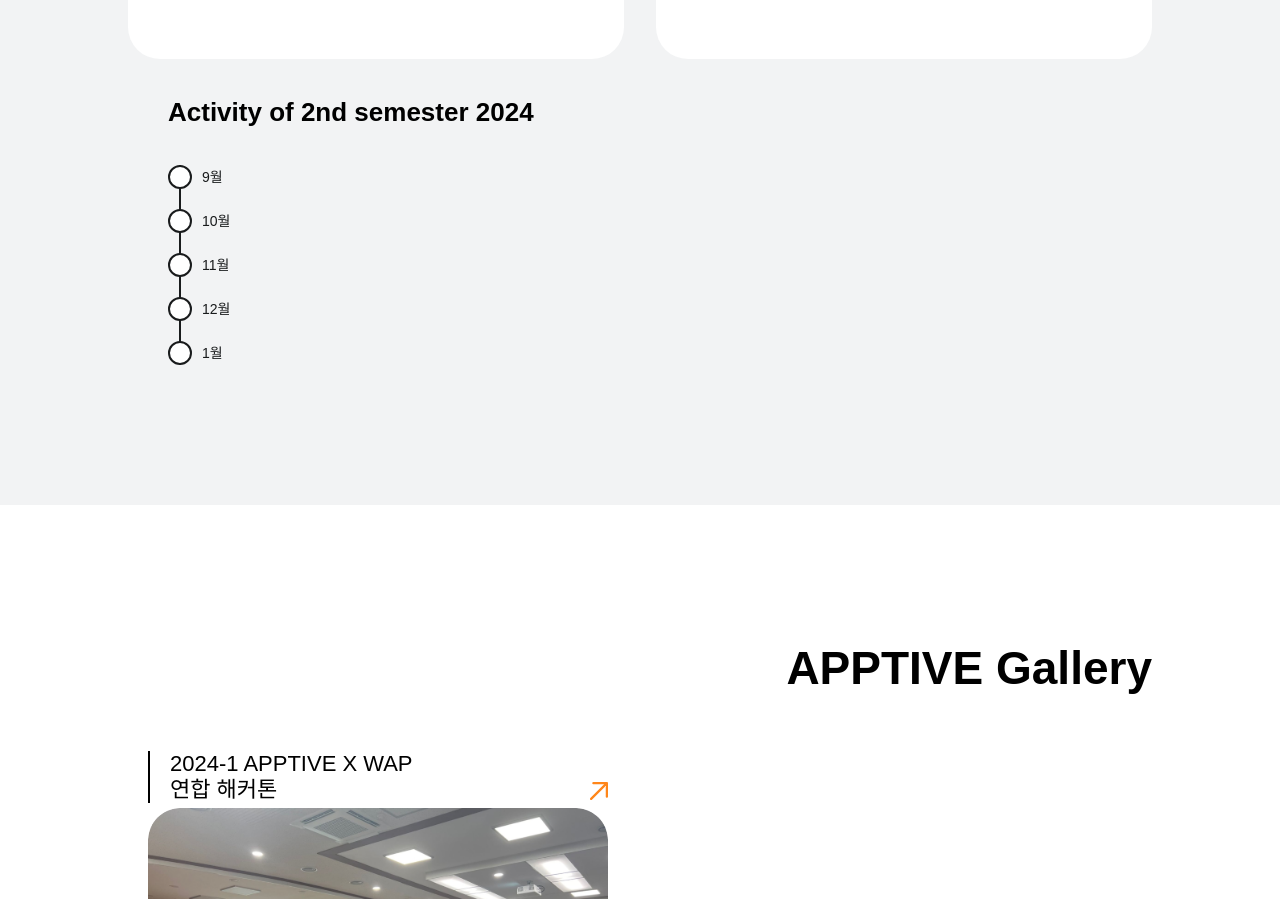
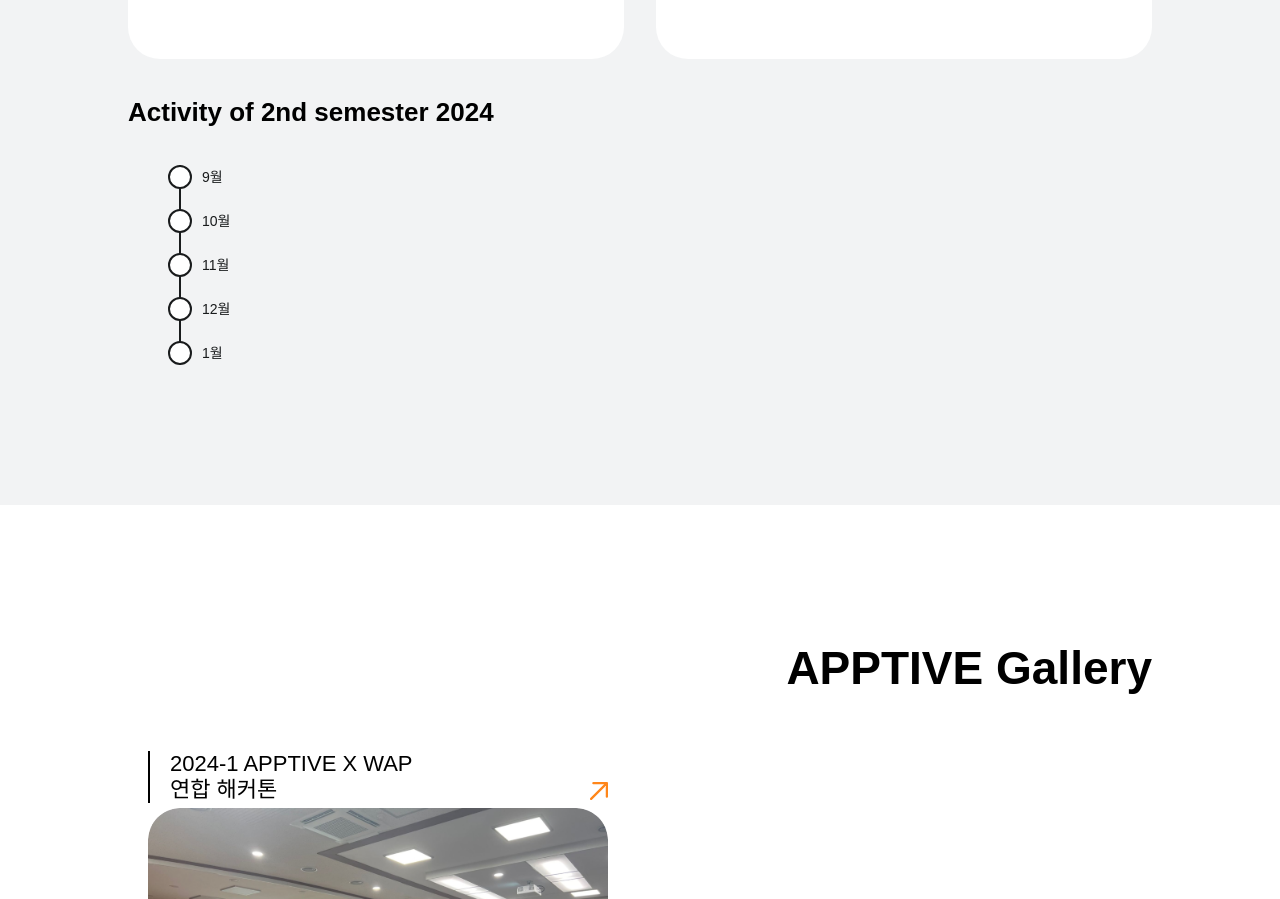
Before and after one commit to ApptiveDev/apptive-home-frontend, a React (Vite) app: page / in a window 1280 px wide. Shown: the part 3625-4524 px from the top of the page. Built offline with nearby package versions, Linux system fonts and the light colour scheme; a web font is replaced by a local one.

Commit message:
chore: padding 수정

```diff
--- a/src/components/organisms/main/activity/ActivitySection.tsx
+++ b/src/components/organisms/main/activity/ActivitySection.tsx
@@ -22,7 +22,7 @@ function ActivitySection() {
         <Container size="full-width" padding="40px 0">
           <ActivityCardSection />
         </Container>
-        <Container size="full-width" padding="0 40px">
+        <Container size="full-width">
           <Heading.XSmall>Activity of 2nd semester 2024</Heading.XSmall>
         </Container>
         <Container size="full-width">
```
